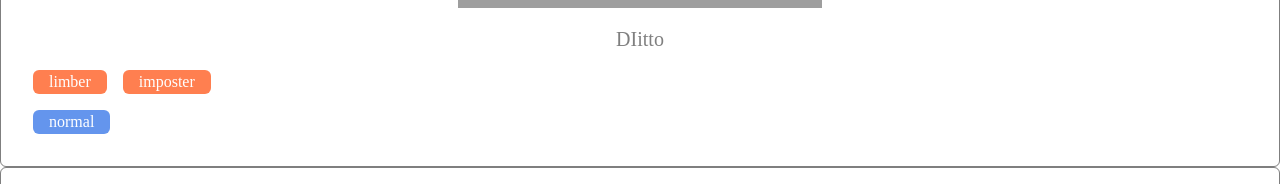
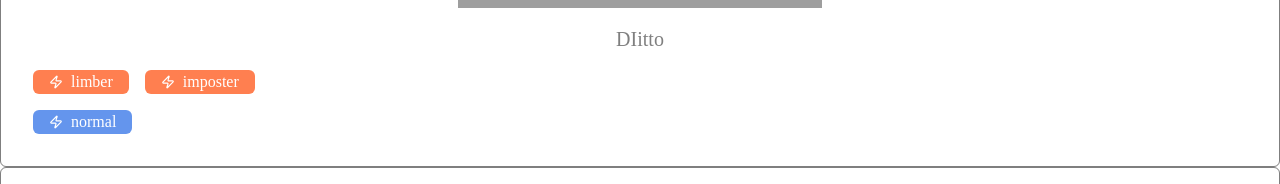
Before and after one commit to yuki-yamamura/pokemon-gallery, a Next.js app: page / in a window 1280 px wide. Shown: the part 437-621 px from the top of the page. Built offline with nearby package versions, Linux system fonts and the light colour scheme; grey boxes are pictures that could not be loaded.

Commit message:
chore: learn how to hide an element with container query

```diff
--- a/package.json
+++ b/package.json
@@ -21,6 +21,7 @@
     "@types/react-dom": "18.0.11",
     "eslint": "^8.45.0",
     "eslint-config-next": "^13.4.12",
+    "lucide-react": "^0.378.0",
     "next": "^13.4.12",
     "react": "^18.2.0",
     "react-dom": "^18.2.0",
--- a/src/features/pokemon/components/Card/Tag/index.module.css
+++ b/src/features/pokemon/components/Card/Tag/index.module.css
@@ -1,4 +1,7 @@
 .module {
+  display: flex;
+  column-gap: 0.5rem;
+  align-items: center;
   padding-inline: 1rem;
   color: white;
   background-color: var(--coral);
@@ -8,3 +11,9 @@
 .module[data-color='cornflowerblue'] {
   background-color: var(--cornflowerblue);
 }
+
+.image {
+  @container card (395px < width) {
+    display: none;
+  }
+}
--- a/src/features/pokemon/components/Card/Tag/index.tsx
+++ b/src/features/pokemon/components/Card/Tag/index.tsx
@@ -1,3 +1,5 @@
+import { Zap } from 'lucide-react';
+
 type Props = React.PropsWithChildren<{
   color: 'coral' | 'cornflowerblue';
 }>;
@@ -6,7 +8,8 @@ import styles from './index.module.css';
 
 const Tag = ({ color, children }: Props) => (
   <div data-color={color} className={styles.module}>
-    {children}
+    <Zap width={14} height={14} className={styles.image} />
+    <p>{children}</p>
   </div>
 );
 
```
Also changed, not shown: 1 other file (tests, documents, lock files or other folders).
